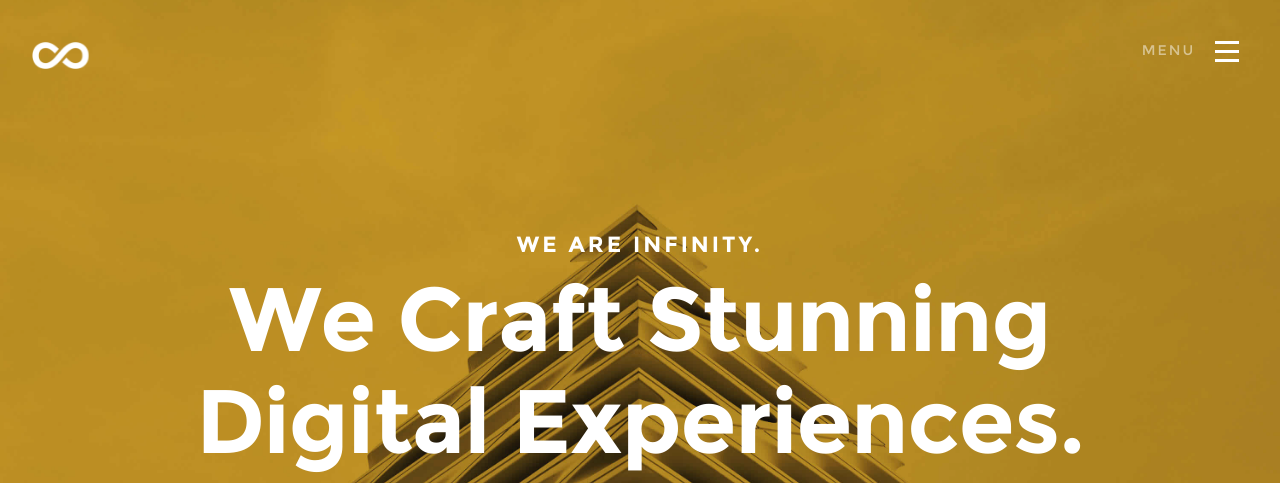
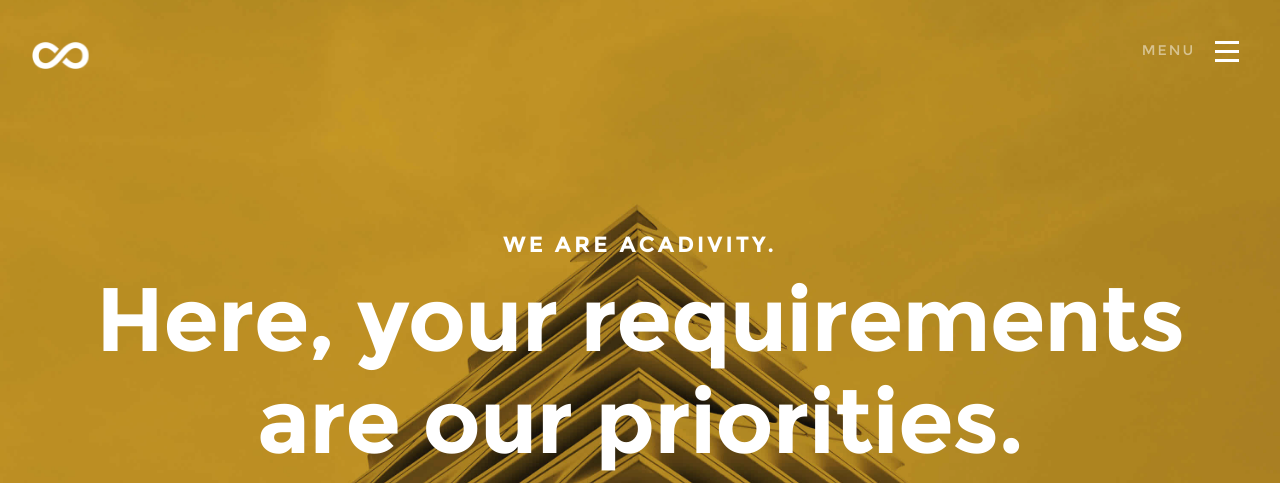
Before and after one commit to acadivity/new_site, a plain HTML site: page index.html in a window 1280 px wide. Shown: the top 483 px of the page. Drawn offline with Linux system fonts and the light colour scheme; files whose address does not match are found by name.

Commit message:
change #1

```diff
--- a/index.html
+++ b/index.html
@@ -61,12 +61,12 @@
 				<li><a class="smoothscroll" href="#portfolio" title="">Works</a></li>
 				<li><a class="smoothscroll" href="#contact" title="">Contact</a></li>
 			</ul>
-
+<!--
 			<p class="sponsor-text">
 				Looking for an awesome and reliable webhosting? Try <a href="http://www.dreamhost.com/r.cgi?287326|STYLESHOUT">DreamHost</a>.
 				Get <span>$50 off</span> when you sign up with the promocode <span>styleshout</span>.
-				<!-- Simply type	the promocode in the box labeled “Promo Code” when placing your order. -->
-			</p>
+			Simply type	the promocode in the box labeled “Promo Code” when placing your order.
+			</p>			 -->
 
 			<ul class="header-social-list">
 	         <li>
@@ -102,10 +102,10 @@
 		   	<div class="row">
 		   		<div class="col-twelve">
 
-			  				<h3 class="animate-intro">We Are Infinity.</h3>
+			  				<h3 class="animate-intro">We Are Acadivity.</h3>
 				  			<h1 class="animate-intro">
-							We Craft Stunning  <br>
-							Digital Experiences.
+							Here, your requirements  <br>
+							are our priorities.
 				  			</h1>
 
 				  			<div class="more animate-intro">
```
Also changed, not shown: styles.html (+3 -3 lines).
